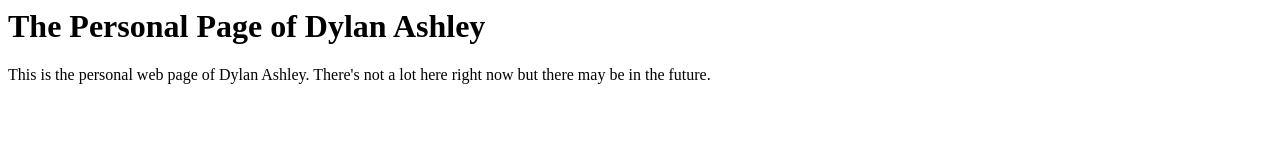
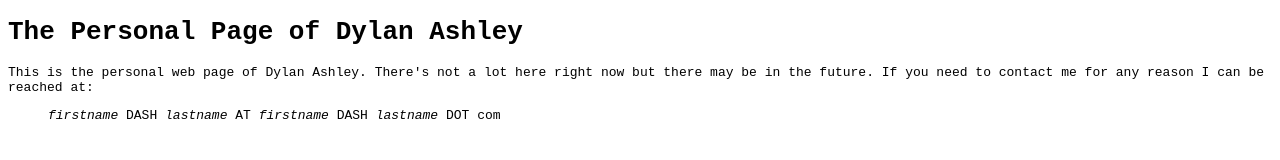
Before and after one commit to dylan-ashley/dylan-ashley.github.io, a plain HTML site: page index.html in a window 1280 px wide. Drawn offline with Linux system fonts and the light colour scheme.

Commit message:
updated index.html and added css/master.css

```diff
--- /dev/null
+++ b/css/master.css
@@ -0,0 +1,4 @@
+
+body {
+    font-family: monospace;
+}
--- a/index.html
+++ b/index.html
@@ -1,4 +1,18 @@
-<h1>The Personal Page of Dylan Ashley</h1>
-<p>
-    This is the personal web page of Dylan Ashley. There's not a lot here right now but there may be in the future.
-</p>
+<!DOCTYPE html>
+<html>
+    <head>
+        <meta charset="utf-8">
+        <link rel="stylesheet" type="text/css" href="/css/master.css" charset="utf-8">
+        <title>dylan-ashley.com</title>
+    </head>
+    <body>
+        <h1>The Personal Page of Dylan Ashley</h1>
+        <p>
+            This is the personal web page of Dylan Ashley. There's not a lot here right now but there may be in the future. If you need to contact me for any reason I can be reached at:
+
+            <blockquote>
+                <i>firstname</i> DASH <i>lastname</i> AT <i>firstname</i> DASH <i>lastname</i> DOT com
+            </blockquote>
+        </p>
+    </body>
+</html>
```
